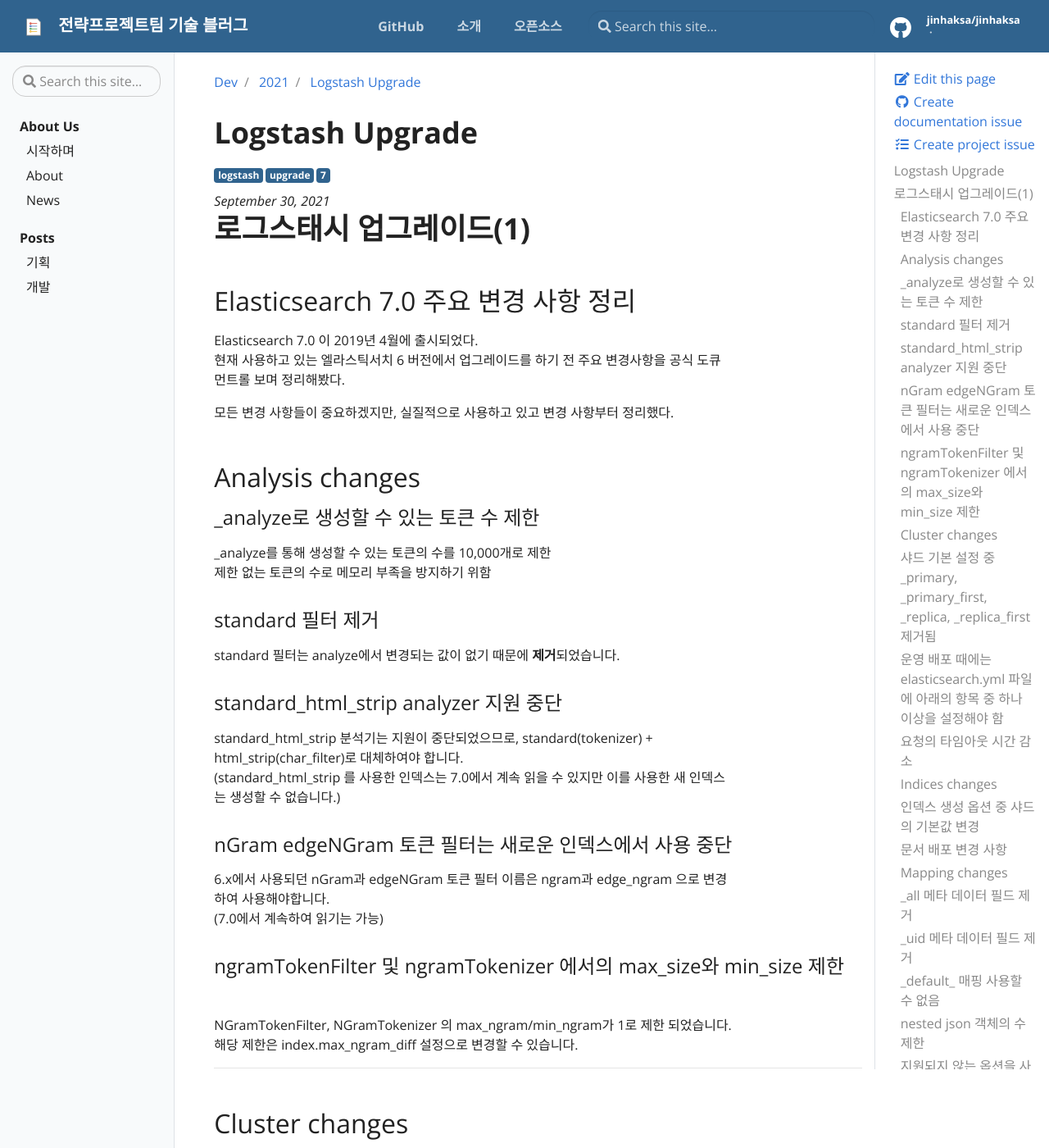
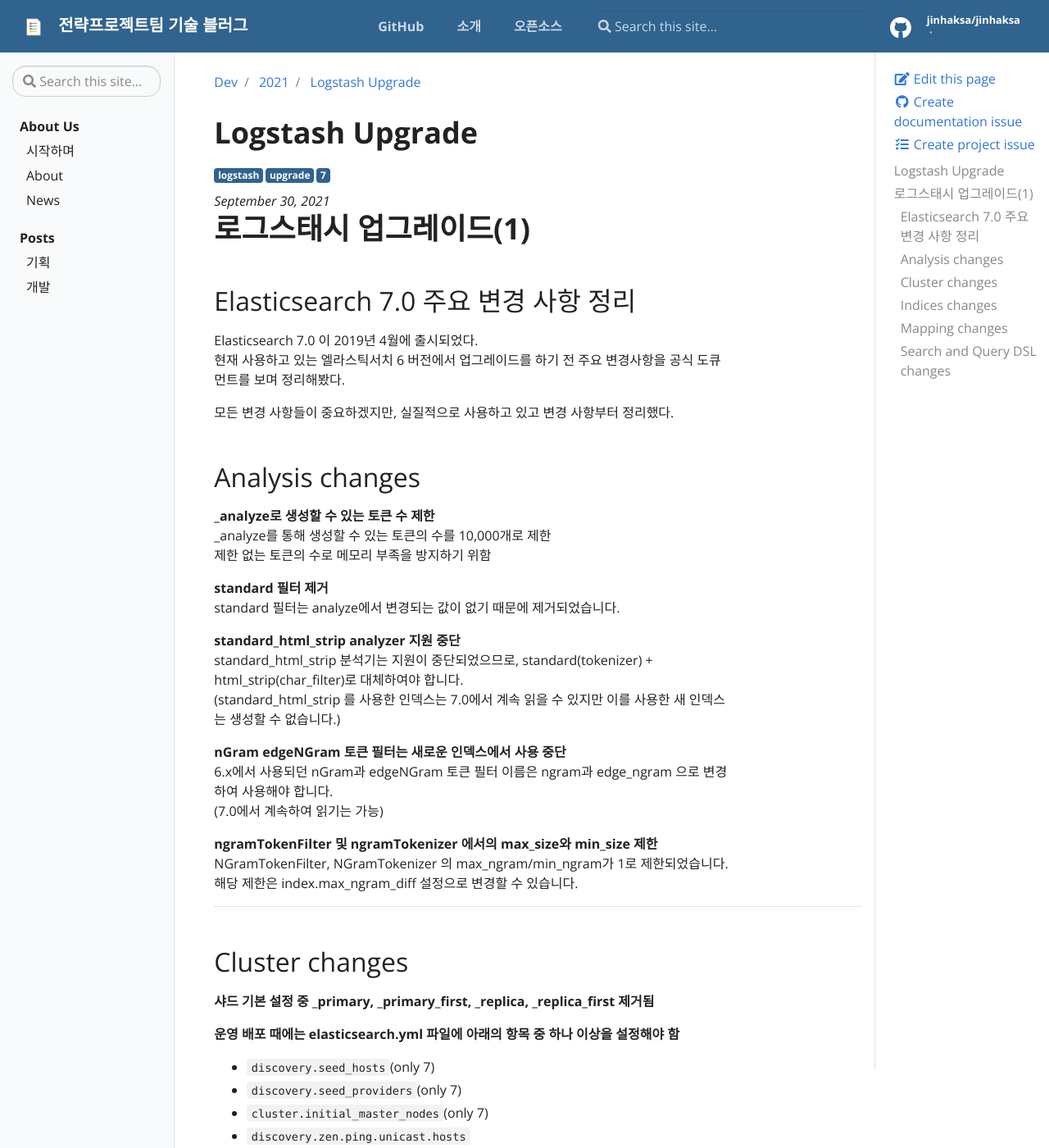
Before and after one commit to jinhaksa/jinhaksa.github.io, a Jekyll site: the page built from _posts/dev/2021-09-30-logstash-upgrade-1.md, in a window 1280 px wide and 1400 px high. Shown: the whole window at 82% size. Built offline with Jekyll 4.4.1, drawn with Linux system fonts in a browser that asks for light colours; some of the changed text lies outside the part shown.

Commit message:
Merge branch 'main' of https://github.com/jinhaksa/jinhaksa.github.io

````diff
--- a/_posts/dev/2021-09-30-logstash-upgrade-1.md
+++ b/_posts/dev/2021-09-30-logstash-upgrade-1.md
@@ -16,43 +16,38 @@ description: 로그스태시 7버전 업그레이드
 ## Elasticsearch 7.0 주요 변경 사항 정리
 
 Elasticsearch 7.0 이 2019년 4월에 출시되었다.
-현재 사용하고 있는 엘라스틱서치 6 버전에서 업그레이드를 하기 전 주요 변경사항을 공식 도큐먼트롤 보며 정리해봤다.
+현재 사용하고 있는 엘라스틱서치 6 버전에서 업그레이드를 하기 전 주요 변경사항을 공식 도큐먼트를 보며 정리해봤다.
 
 모든 변경 사항들이 중요하겠지만, 실질적으로 사용하고 있고 변경 사항부터 정리했다.
 
 ## Analysis changes
 
-### \_analyze로 생성할 수 있는 토큰 수 제한
-
+**\_analyze로 생성할 수 있는 토큰 수 제한**
 \_analyze를 통해 생성할 수 있는 토큰의 수를 10,000개로 제한
 제한 없는 토큰의 수로 메모리 부족을 방지하기 위함
 
-### standard 필터 제거
+**standard 필터 제거**
+standard 필터는 analyze에서 변경되는 값이 없기 때문에 제거되었습니다.
 
-standard 필터는 analyze에서 변경되는 값이 없기 때문에 **제거**되었습니다.
-
-### standard_html_strip analyzer 지원 중단
-
+**standard_html_strip analyzer 지원 중단**
 standard_html_strip 분석기는 지원이 중단되었으므로, standard(tokenizer) + html_strip(char_filter)로 대체하여야 합니다.
 (standard_html_strip 를 사용한 인덱스는 7.0에서 계속 읽을 수 있지만 이를 사용한 새 인덱스는 생성할 수 없습니다.)
 
-### nGram edgeNGram 토큰 필터는 새로운 인덱스에서 사용 중단
-
-6.x에서 사용되던 nGram과 edgeNGram 토큰 필터 이름은 ngram과 edge_ngram 으로 변경하여 사용해야합니다.
+**nGram edgeNGram 토큰 필터는 새로운 인덱스에서 사용 중단**
+6.x에서 사용되던 nGram과 edgeNGram 토큰 필터 이름은 ngram과 edge_ngram 으로 변경하여 사용해야 합니다.
 (7.0에서 계속하여 읽기는 가능)
 
-### ngramTokenFilter 및 ngramTokenizer 에서의 max_size와 min_size 제한
-
-NGramTokenFilter, NGramTokenizer 의 max_ngram/min_ngram가 1로 제한 되었습니다.
+**ngramTokenFilter 및 ngramTokenizer 에서의 max_size와 min_size 제한**
+NGramTokenFilter, NGramTokenizer 의 max_ngram/min_ngram가 1로 제한되었습니다.
 해당 제한은 index.max_ngram_diff 설정으로 변경할 수 있습니다.
 
 ---
 
 ## Cluster changes
 
-### 샤드 기본 설정 중 \_primary, \_primary_first, \_replica, \_replica_first 제거됨
+**샤드 기본 설정 중 \_primary, \_primary_first, \_replica, \_replica_first 제거됨**
 
-### 운영 배포 때에는 elasticsearch.yml 파일에 아래의 항목 중 하나 이상을 설정해야 함
+**운영 배포 때에는 elasticsearch.yml 파일에 아래의 항목 중 하나 이상을 설정해야 함**
 
 - `discovery.seed_hosts`(only 7)
 - `discovery.seed_providers`(only 7)
@@ -62,8 +57,7 @@ NGramTokenFilter, NGramTokenizer 의 max_ngram/min_ngram가 1로 제한 되었
 
 (이전 버전에서 업그레이드하는 경우, discovery.zen.ping.unicast.hosts 또는discovery.zen.hosts_provider 설정 필요)
 
-### 요청의 타임아웃 시간 감소
-
+**요청의 타임아웃 시간 감소**
 기존 : ping 30초 3번(90초)을 응답하지 않으면 클러스터 제거
 변경 : ping 10초 3번(30초)을 응답하지 않으면 클러스터 제거
 
@@ -71,46 +65,37 @@ NGramTokenFilter, NGramTokenizer 의 max_ngram/min_ngram가 1로 제한 되었
 
 ## Indices changes
 
-### 인덱스 생성 옵션 중 샤드의 기본값 변경
-
+**인덱스 생성 옵션 중 샤드의 기본값 변경**
 기존 인덱스의 샤드 기본 값이 5 에서 1로 변경
 
-### 문서 배포 변경 사항
-
+**문서 배포 변경 사항**
 7.0 이상에서 생성된 인덱스는 index.number_of_routing_shards 값이 설정됨 (샤드에 분산되는 데이터 방식)
 이전 버전과 동일하게 유지하려면 index.number_of_routing_shards를 index.number_of_shards로 설정해야 합니다.
 
 ## Mapping changes
 
-### \_all 메타 데이터 필드 제거
+**\_all 메타 데이터 필드 제거**
 
-### \_uid 메타 데이터 필드 제거
-
+**\_uid 메타 데이터 필드 제거**
 기존 \_uid 는 \_type + \_id로 구성된 복합키를 인덱싱하는데 사용했습니다.
 이제 인덱스는 여러 type을 가질 수 없으므로 \_id 로 대체 됩니다.
 
-### \_default\_ 매핑 사용할 수 없음
-
+**\_default\_ 매핑 사용할 수 없음**
 7.0에서 인덱스, 인덱스 템플릿에 _default_ 매핑이 사용된 경우 인덱스를 생성하지 못함
 (\_default\_ 제거 필요)
 
-### nested json 객체의 수 제한
-
+**nested json 객체의 수 제한**
 nested json 객체 수를 10000으로 제한합니다.(메모리 부족 방지를 위함)
 index.mapping.nested_objects.limit 로 변경 가능합니다.
 
-### 지원되지 않는 옵션을 사용할 경우 유사도 검색에서 오류 발생
-
+**지원되지 않는 옵션을 사용할 경우 유사도 검색에서 오류 발생**
 이전에는 알 수 없는 매개변수가 있는 경우 무시되었지만, 7.0부터는 오류 발생
 
-### 아래 geo_shape필드 타입의 파라미터 사용 중단
-
+**아래 geo_shape필드 타입의 파라미터 사용 중단**
 tree, precision, tree_levels, distance_error_pct, points_only, strategy
-
 (향후 버전에서 제거될 예정)
 
-### include_type_name의 기본값 false로 변경
-
+**include_type_name의 기본값 false로 변경**
 7.0부터 여러개의 타입을 생성할 수 없기 때문에 include_type_name을 true로 줬을 때 deprecation warning 메시지 출력
 (8.0에서 제거)
 
@@ -118,7 +103,7 @@ tree, precision, tree_levels, distance_error_pct, points_only, strategy
 
 ## Search and Query DSL changes
 
-### Changes to queries
+**Changes to queries**
 
 - fuzzy 쿼리의 transpositions 파라미터 기본값 true로 변경
 - query_string 옵션에서 use_dismax, split_on_whitespace, all_fields, locale, auto_generate_phrase_query, lowercase_expanded_terms 제거
@@ -126,8 +111,7 @@ tree, precision, tree_levels, distance_error_pct, points_only, strategy
 - span query 내부에 boost를 사용하면 exception 발생
   (span query : )
 
-### Adaptive replica selection가 기본적으로 활성화
-
+**Adaptive replica selection가 기본적으로 활성화**
 ARS를 기본적으로 활성화
 (ARS : primary shard에서만 데이터를 읽는 것이 아닌 replica에서도 데이터를 읽을 수 있도록 하는 기법)
 
@@ -141,7 +125,7 @@ PUT /_cluster/settings
 }
 ```
 
-### terms query 요청에서 사용할 수 있는 terms의 개수 제한
+\*\* terms query 요청에서 사용할 수 있는 terms의 개수 제한
 
 최대 terms 개수를 65536으로 제한
 많은 terms를 사용할 경우, 사용한 만큼의 메모리가 필요하여 클러스터 성능이 저하될 수 있음
@@ -171,33 +155,28 @@ PUT /_cluster/settings
 }
 ```
 
-### Regexp 쿼리 요청에서 사용할 수 있는 regex의 길이 제한
-
+**Regexp 쿼리 요청에서 사용할 수 있는 regex의 길이 제한**
 정규식의 최대 길이를 1000으로 제한
 해당 기본값은 index.max_regex_length 설정으로 변경 가능
 
 (긴 정규식 문자열을 사용한 정규식 쿼리는 검색 성능이 저하될 수 있음)
 
-### auto-expanded fields 수 제한
-
+**auto-expanded fields 수 제한**
 all fields 모드("default_field": "\*") 의 수를 최대 1024로 제한
 indices.query.bool.max_clause_count 옵션을 사용하여 최대 수 변경 가능
 (auto-expanded fields : query_string, simple_query_string 등등)
 
-### max_score가 트래킹되지 않을 때 null로 세팅
-
+**max_score가 트래킹되지 않을 때 null로 세팅**
 기존에는 max_score가 추적되지 않을 때 0으로 설정되었던 값을 null 로 설정
 
-### 음수를 사용한 부스터는 허용되지 않음
-
+**음수를 사용한 부스터는 허용되지 않음**
 기존에 부스터에서 사용하던 음수는 더 이상 허용되지 않음
 (부스트의 값 : 0~1 사이)
 
-### Function score Query 에서 음수 스코어가 허용되지 않음
-
+**Function score Query 에서 음수 스코어가 허용되지 않음**
 Function score query에서 음수를 사용할 경우 오류 발생
 
-### hit.total이 object로 변경
+**hit.total이 object로 변경**
 
 ```jsx
 # 기존
@@ -221,8 +200,7 @@ Function score query에서 음수를 사용할 경우 오류 발생
 relation이 eq일 경우, 정확한 개수라는 의미
 rest_total_hits_as_int=true 옵션으로 숫자로 변경 가능
 
-### track_total_hits 기본값은 10,000
-
+**track_total_hits 기본값은 10,000**
 기본적으로 검색 요청에 대해 10,000개의 도큐먼트까지는 정확한 카운트를 출력
 검색 결과가 10,000이 넘어갈 경우에는 10,000으로 보여주며 relation을 gte로 표기
 
````
Also changed, not shown: _posts/dev/2021-09-30-encoding.md (+0 -4 lines).
